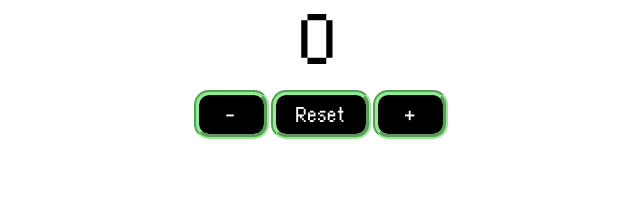
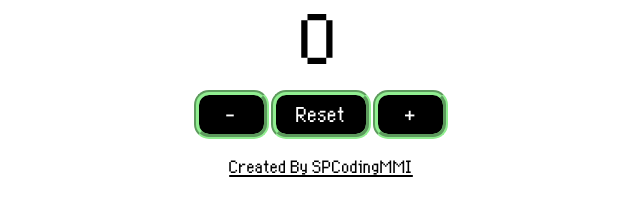
Before and after one commit to SPCodingMMI/NumberCounter.github.io, a plain HTML site: page index.html in a window 1280 px wide. Shown: the whole page, without its empty margins (319-959 px from the left). Drawn offline with Linux system fonts and the light colour scheme.

Commit message:
Add files via upload

```diff
--- a/index.html
+++ b/index.html
@@ -20,6 +20,11 @@
         <button id = "Reset" class = "button"> Reset </button>
         <button id = "Increase" class = "button"> + </button>
     </div>
+    <br>
+    <br>
+    <a href = "https://github.com/SPCodingMMI/NumberCounter.github.io">
+        Created By SPCodingMMI
+    </a>
 
     <script src = "index.js"></script>
 
--- a/style.css
+++ b/style.css
@@ -5,6 +5,15 @@
 
 html{
     font-family: PokemonFont;
+}
+
+body{
+    text-align: center;
+}
+
+a{
+    color: black;
+    font-size: 25px;
 }
 
 #Number{
```
